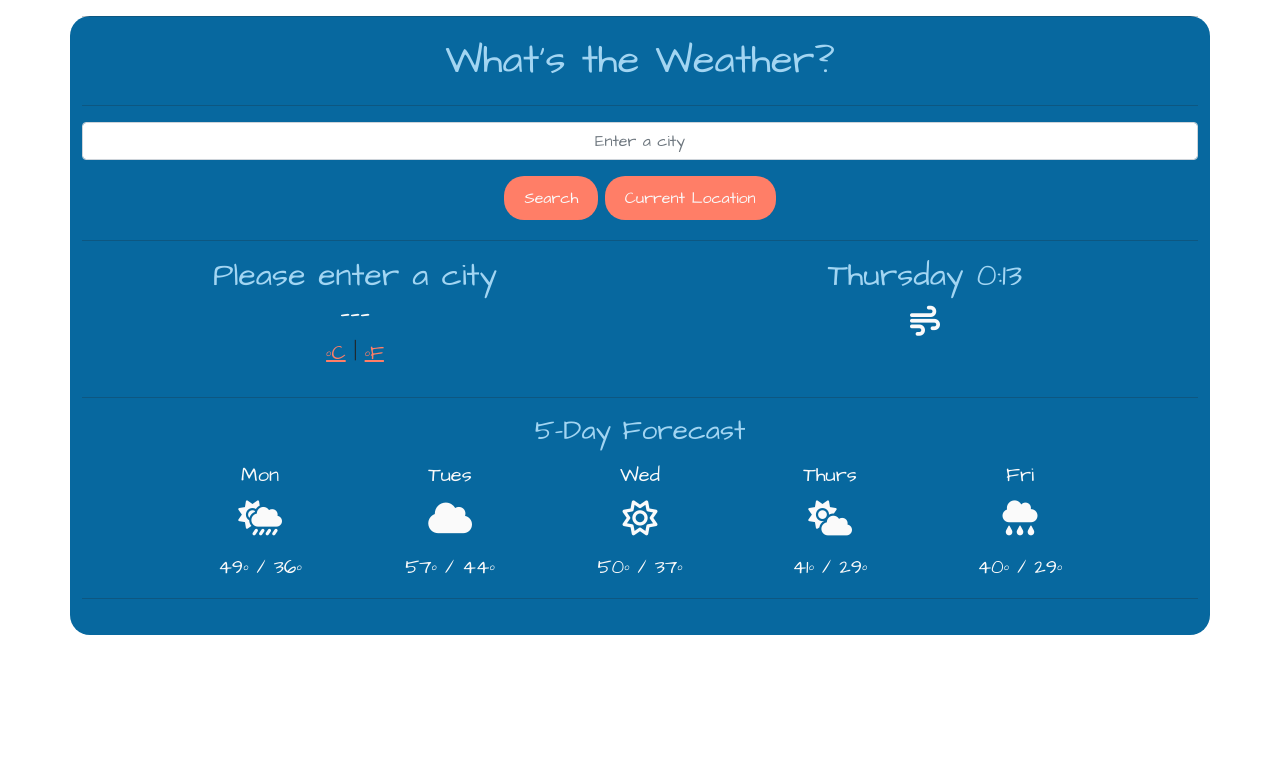
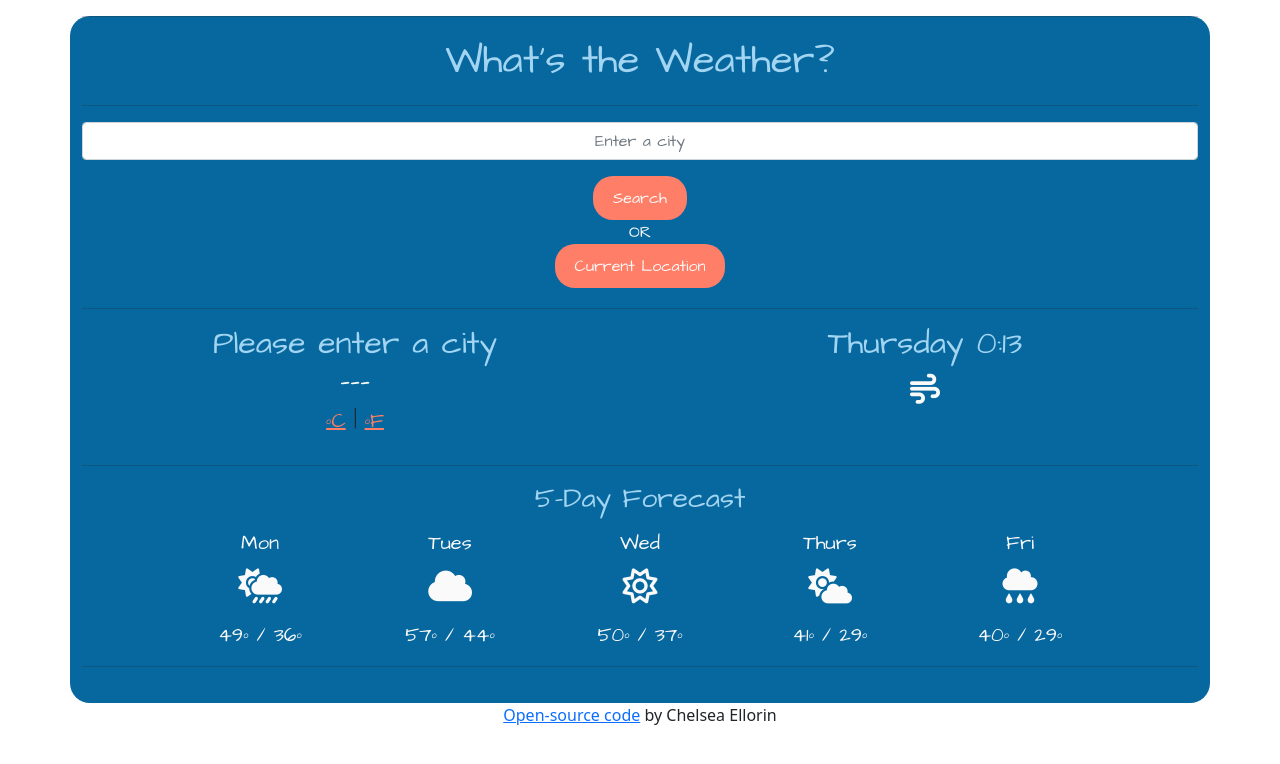
Before and after one commit to pengallow/weather-app, a plain HTML site: page index.html in a window 1280 px wide. Drawn offline with nearby package versions, Linux system fonts and the light colour scheme.

Commit message:
Updated style and added text, link
Changed styling for the "Current Location" button and added "OR" to highlight user has option to search or use GPS location. Added link to github repo and text underneath the project.

```diff
--- a/index.html
+++ b/index.html
@@ -20,12 +20,11 @@
             What's the Weather?
         </h1>
         <hr />
-        <form id="enter-city-form" autocomplete="off">
+        <form id="enter-city-form">
             <div class="mb-3">
                 <input type="text" class="form-control" id="input-city" placeholder="Enter a city" />
             </div>
-            <button type="submit">Search</button>
-            <button id="gps-location">Current Location</button>
+            <button type="submit">Search</button> <div id="or">OR</div> <button id="gps-location">Current Location</button>
         </form>
         <hr />
         <h2>
@@ -78,5 +77,8 @@
         </div>
         <hr />
     </div>
+    <p id="github-link">
+        <a href="https://github.com/pengallow/weather-app" target="_blank">Open-source code</a> by Chelsea Ellorin
+    </p>
 </body>
 </html>
--- a/src/stylesheet.css
+++ b/src/stylesheet.css
@@ -66,3 +66,9 @@ button {
   color: #ff7e67;
   cursor: pointer;
 }
+#github-link {
+  text-align: center;
+}
+#or {
+  color: #fafafa;
+}
```
